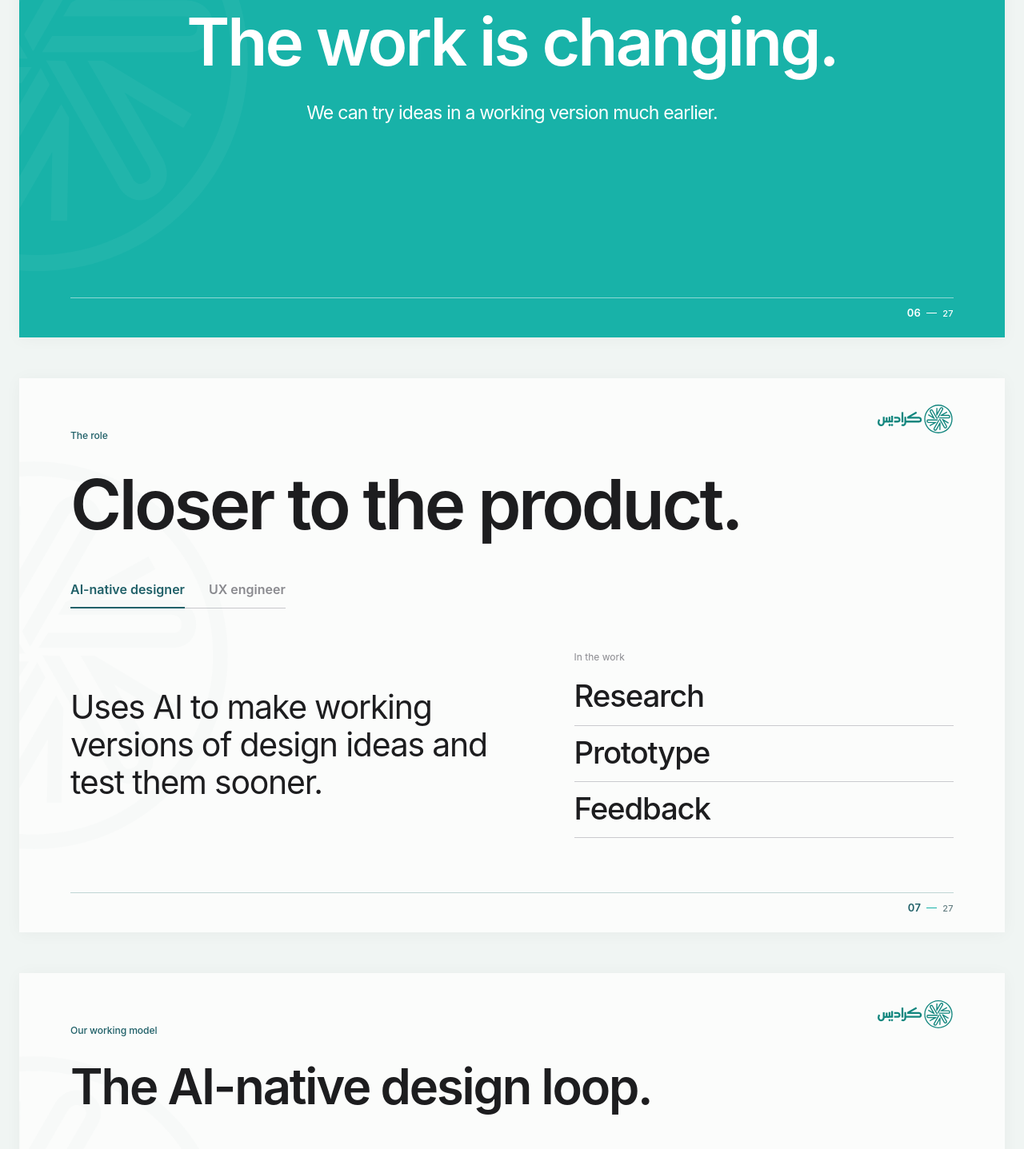
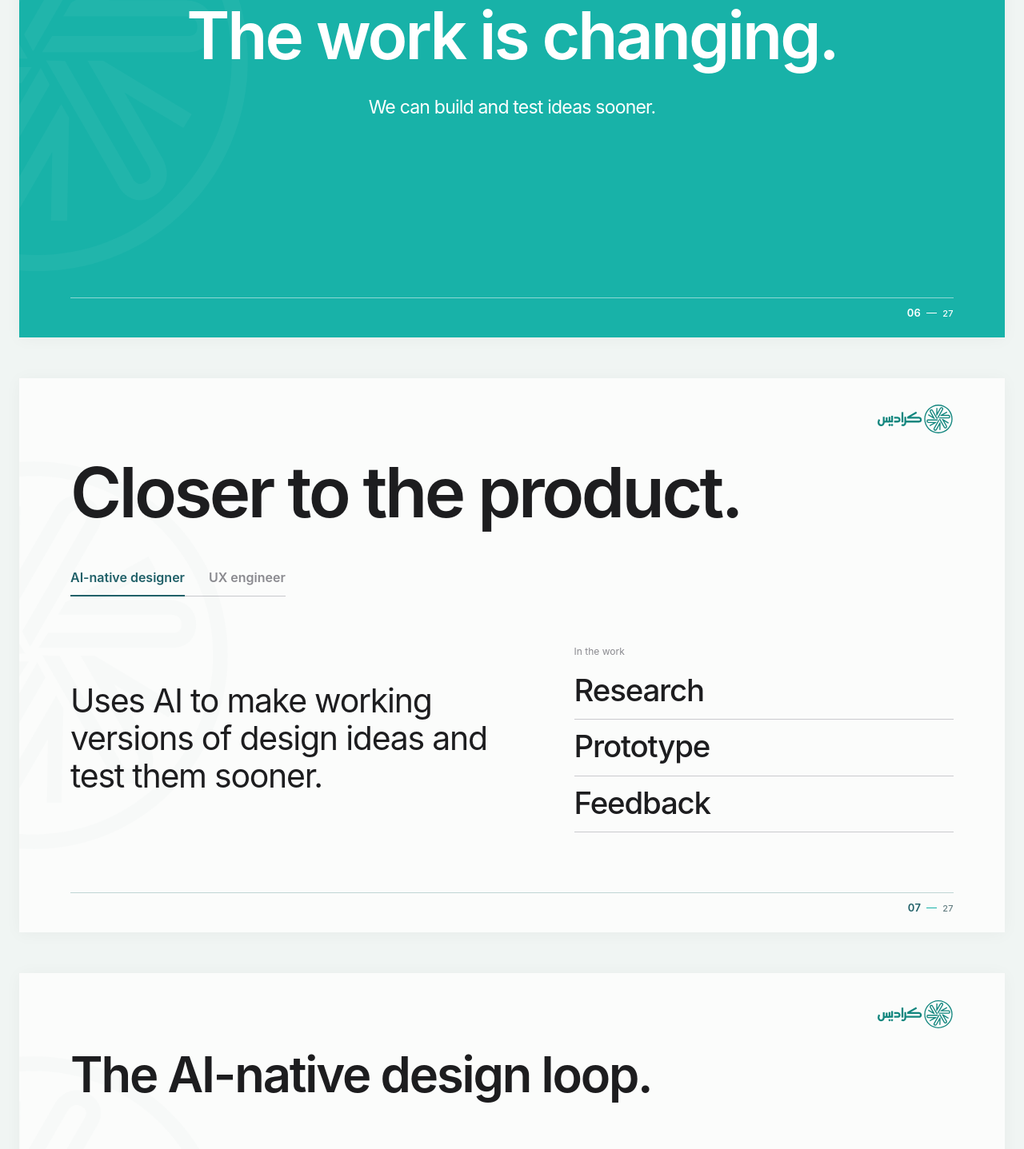
Before and after one commit to ahmadmansee/the-ai-native-designer, a React (Vite) app: page / in a window 1280 px wide. Shown: the part 4060-5497 px from the top of the page at 80% size. Built offline with nearby package versions, Linux system fonts and the light colour scheme.

Commit message:
Simplify work section labels

```diff
--- a/src/data/presentation.js
+++ b/src/data/presentation.js
@@ -170,9 +170,8 @@ export const slides = [
     number: '06',
     type: 'history-teaser',
     chapter: 'How the work is changing',
-    eyebrow: '02 / How the work is changing',
     headline: 'The work is changing.',
-    deck: 'We can try ideas in a working version much earlier.',
+    deck: 'We can build and test ideas sooner.',
     notes: [
       'Pause here, as with the earlier history slide. This marks the next section of the talk.',
       'Introduce the shift in your own words: designers can sometimes work with a functioning version earlier and participate closer to implementation.',
@@ -184,7 +183,6 @@ export const slides = [
     number: '07',
     type: 'role-shift',
     chapter: 'The changing role',
-    eyebrow: 'The role',
     headline: 'Closer to the product.',
     roles: [
       {
@@ -212,7 +210,6 @@ export const slides = [
     number: '08',
     type: 'ai-native-diamond',
     chapter: 'The AI-native workflow',
-    eyebrow: 'Our working model',
     headline: 'The AI-native design loop.',
     stages: [
       {
--- a/src/presentation/AiNativeDiamondSlide.jsx
+++ b/src/presentation/AiNativeDiamondSlide.jsx
@@ -9,7 +9,6 @@ export function AiNativeDiamondSlide({ slide }) {
 
   return (
     <SlideFrame slide={slide} className="ai-diamond-slide">
-      <span className="section-label">{slide.eyebrow}</span>
       <div className="ai-diamond-heading">
         <h2 id={`${slide.id}-title`}>{slide.headline}</h2>
       </div>
--- a/src/presentation/RoleShiftSlide.jsx
+++ b/src/presentation/RoleShiftSlide.jsx
@@ -7,7 +7,6 @@ export function RoleShiftSlide({ slide }) {
 
   return (
     <SlideFrame slide={slide} className="role-slide">
-      <span className="section-label">{slide.eyebrow}</span>
       <h2 id={`${slide.id}-title`}>{slide.headline}</h2>
       <div className="role-tabs" role="group" aria-label="Explore the roles">
         {slide.roles.map(item => <button key={item.id} type="button" aria-pressed={item.id === roleId} onClick={() => setRoleId(item.id)}>{item.label}</button>)}
```
